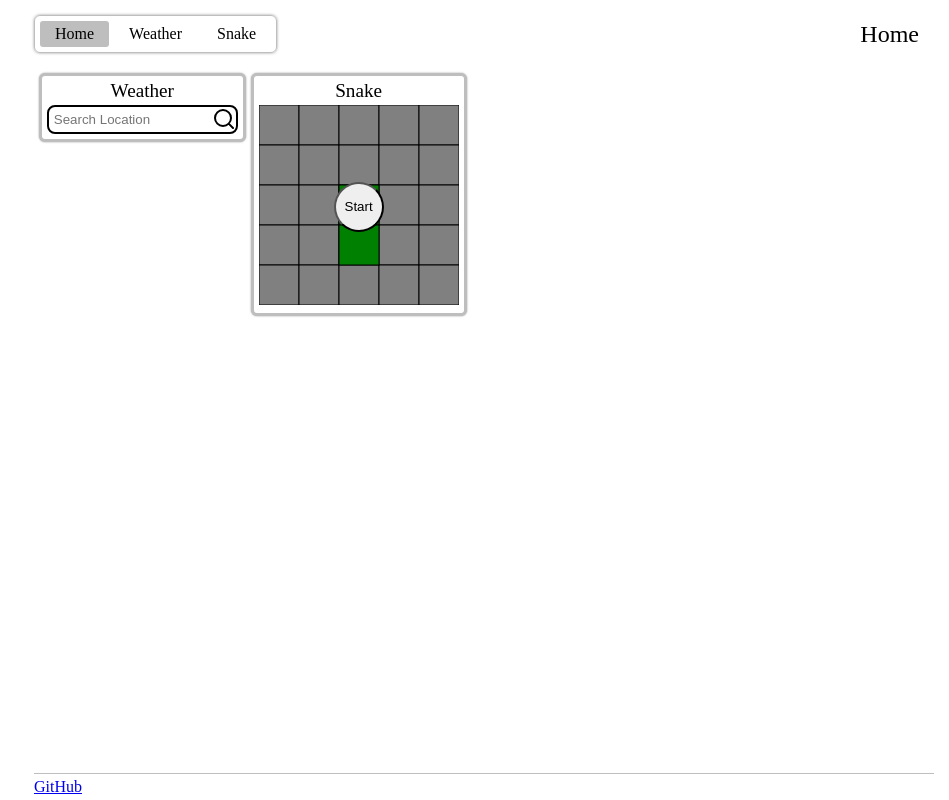
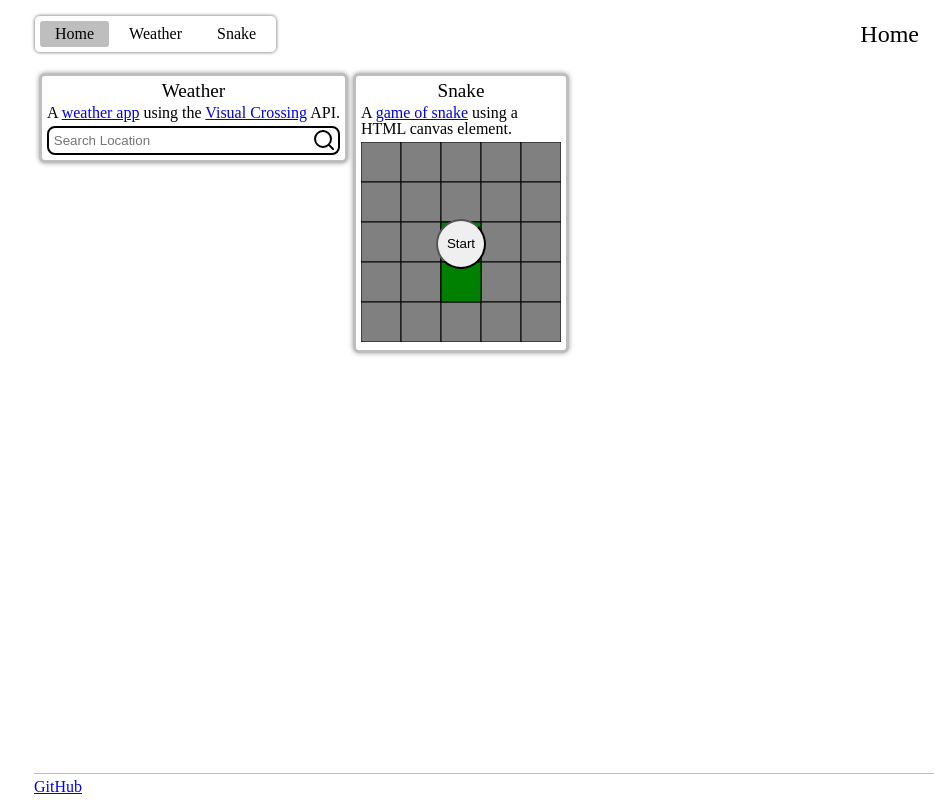
Before and after one commit to Imad-C/imads-demos, a SvelteKit app: page / in a window 1280 px wide. Shown: the whole page, without its empty margins (156-1105 px from the left). Built offline with nearby package versions, Linux system fonts and the light colour scheme.

Commit message:
Add rest props to card

```diff
--- a/src/components/Card.svelte
+++ b/src/components/Card.svelte
@@ -1,19 +1,22 @@
 <script lang="ts">
 	import { onMount, type Snippet } from 'svelte';
+	import type { SvelteHTMLElements } from 'svelte/elements';
+
+	interface Props {
+		content: Snippet;
+		title?: string;
+		draggable?: boolean;
+		draggableConfig?: draggableConfig;
+		minWidth?: string;
+	}
 
 	let {
 		content,
 		title,
 		draggable = false,
 		draggableConfig = { top: '0px', left: '0px' },
-		minWidth = '0px'
-	}: {
-		content: Snippet;
-		title?: string;
-		draggable?: boolean;
-		draggableConfig?: draggableConfig;
-		minWidth?: string;
-	} = $props();
+		...rest
+	}: Props & SvelteHTMLElements['div'] = $props();
 
 	interface draggableConfig {
 		top: string;
@@ -64,11 +67,7 @@
 	}
 </script>
 
-<div
-	class="container"
-	bind:this={container}
-	style={`${getDraggableStyles()} min-width: ${minWidth}`}
->
+<div class="container" bind:this={container} style={`${getDraggableStyles()}`} {...rest}>
 	{#if draggable}
 		<img
 			src="/drag.svg"
@@ -88,7 +87,7 @@
 	.container {
 		border: solid var(--colour-silver) 3px;
 		border-radius: var(--border-radius-medium);
-		box-shadow: 0 0 2px rgba(0, 0, 0, 0.4);
+		box-shadow: 0 0 5px rgba(0, 0, 0, 0.4);
 		background: white;
 		padding: var(--spacing-small);
 	}
--- a/src/lib/snake.ts
+++ b/src/lib/snake.ts
@@ -34,6 +34,7 @@ export class Game {
 	snake: Snake;
 	runIntervalId: number = 0;
 	food: Food | null = null;
+	score: number = 0;
 
 	constructor(canvas: HTMLCanvasElement, gridSquares: number) {
 		this.board = new Board(canvas, gridSquares);
@@ -43,11 +44,14 @@ export class Game {
 	}
 
 	onStop?: () => void;
+	onScore?: (score: number) => void;
 
 	checkFoodCollision() {
 		if (this.food?.body.equals(this.snake.head)) {
 			this.snake.addToHead(this.food.body);
 			this.food = null;
+			this.score++;
+			this.onScore?.(this.score);
 		}
 	}
 
@@ -55,6 +59,8 @@ export class Game {
 		clearInterval(this.runIntervalId);
 		this.running = false;
 		this.snake = new Snake(this.board);
+		this.score = 0;
+		this.onScore?.(this.score);
 		this.onStop?.();
 	}
 
--- a/src/routes/+page.svelte
+++ b/src/routes/+page.svelte
@@ -15,19 +15,20 @@
 <div class="container" bind:this={container}>
 	<Card title="Weather">
 		{#snippet content()}
-			<!-- <p class="card-text">
+			<p class="card-text">
 				A <a href="/weather">weather app</a> using the
 				<a href="https://www.visualcrossing.com/">Visual Crossing</a> API.
-			</p> -->
+			</p>
 			<Search bind:value={weatherSearchValue} handler={weatherRedirect} />
 		{/snippet}
 	</Card>
 
-	<Card title="Snake">
+	<!-- card width must match snake canvasWidth -->
+	<Card title="Snake" style="width: 200px">
 		{#snippet content()}
-			<!-- <p class="card-text">
+			<p class="card-text">
 				A <a href="/snake">game of snake</a> using a HTML canvas element.
-			</p> -->
+			</p>
 
 			<Snake gridSquares={5} canvasWidth={200} canvasHeight={200} />
 		{/snippet}
--- a/src/routes/snake/Snake.svelte
+++ b/src/routes/snake/Snake.svelte
@@ -10,6 +10,7 @@
 	}: { gridSquares?: number; canvasWidth?: number; canvasHeight?: number } = $props();
 
 	let game = $state<Game | null>(null);
+	let gameScore = $state<number>(0);
 	let gameRunning = $state<boolean>(false);
 	let canvas: HTMLCanvasElement | null = $state(null);
 	let buttonText = $state('Start');
@@ -17,6 +18,9 @@
 	onMount(() => {
 		game = new Game(canvas!, gridSquares);
 		const unmountKeyPress = mountKeyPress();
+		game.onScore = (internalScore: number) => {
+			gameScore = internalScore;
+		};
 		game.onStop = () => {
 			gameRunning = false;
 			buttonText = 'Start';
@@ -87,6 +91,7 @@
 		<button onclick={startGame} class="start-button">{buttonText}</button>
 	{/if}
 	<canvas width={canvasWidth} height={canvasHeight} bind:this={canvas}></canvas>
+	<!-- <p class="score">Current Score: {gameScore}</p> -->
 </div>
 
 <style>
@@ -103,4 +108,10 @@
 		top: 50%;
 		transform: translate(-50%, -50%);
 	}
+
+	.score {
+		font-size: 36px;
+		color: green;
+		font-weight: 800;
+	}
 </style>
```
